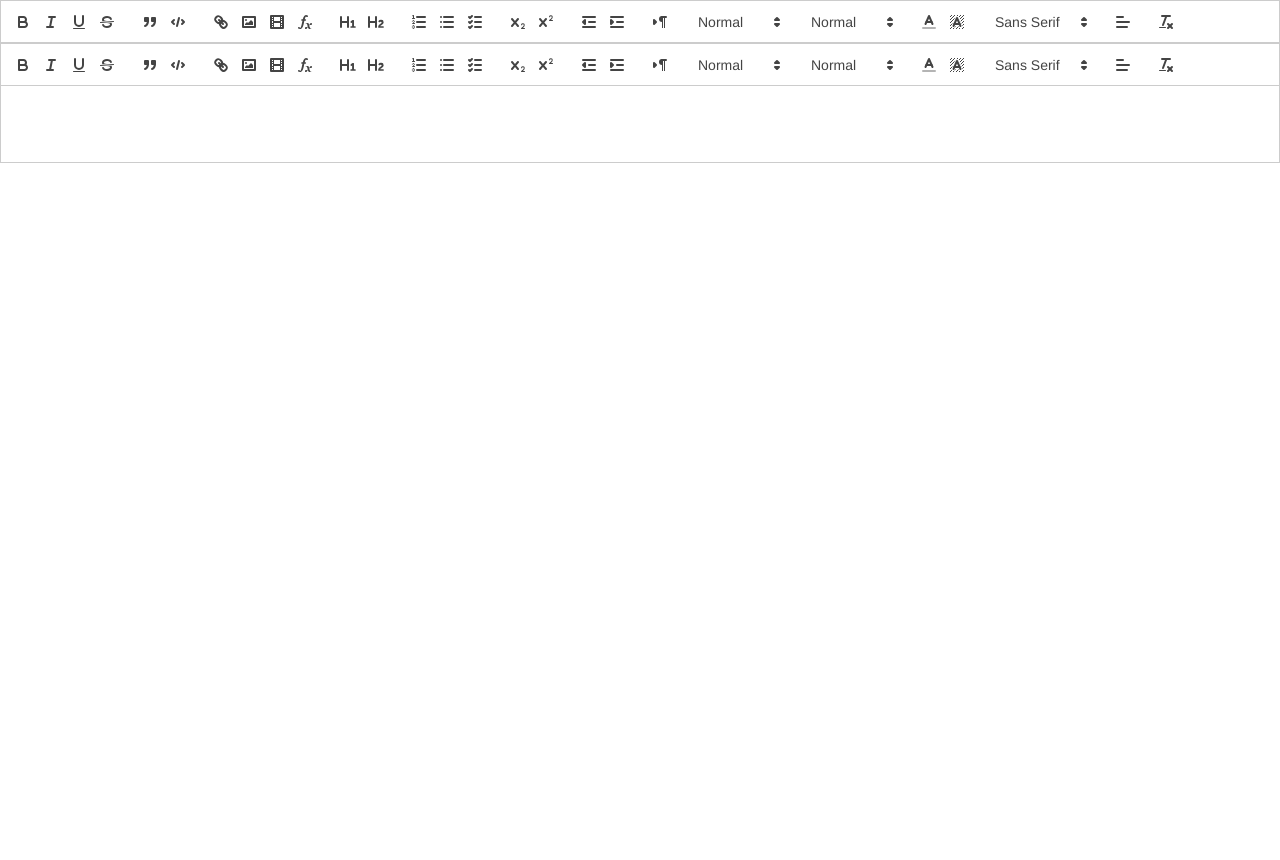
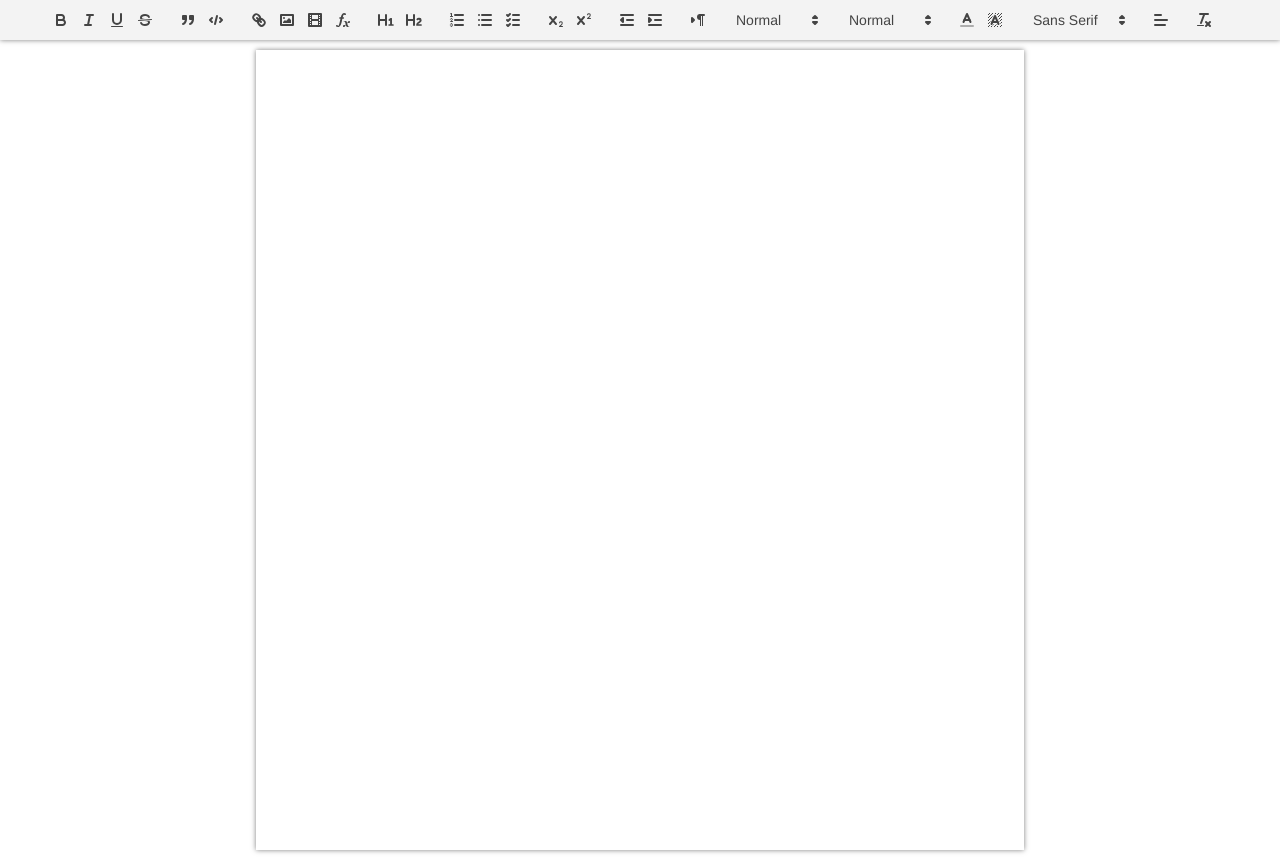
Before and after one commit to shreyanshtiwari4/EditIt, a React (Vite) app in the folder frontend/: page /text-editor in a window 1280 px wide. Before the commit the page ends 800 px from the top, so only its background shows below. Built offline with nearby package versions, Linux system fonts and the light colour scheme.

Commit message:
CSS Modified , fixed some text editor bugs

```diff
--- /dev/null
+++ b/frontend/src/App.css
@@ -0,0 +1,18 @@
+#container {
+    width: 60%;
+    background: #FFF;
+    box-shadow: 0 0 5px 0 rgba(0, 0, 0, 0.5);
+    margin: 10px auto 10px auto !important;
+    min-height: 100vh;
+  }
+
+  .ql-toolbar.ql-snow {
+    display: flex;
+    justify-content: center;
+    position: sticky;
+    top: 0;
+    z-index: 1;
+    background: #F3F3F3;
+    border: none !important;
+    box-shadow: 0 0 5px 0 rgba(0, 0, 0, 0.5);
+  }
--- a/frontend/src/App.jsx
+++ b/frontend/src/App.jsx
@@ -3,6 +3,7 @@ import Home from './pages/Home';
 import { BrowserRouter as Router, Route, Routes } from 'react-router-dom';
 import TextEditorPage from './pages/TextEditorPage';
 import CodeEditorPage from './pages/CodeEditorPage';
+import "./App.css"
 
 const App = () => {
     return (
--- a/frontend/src/components/BlankCodePage.jsx
+++ /dev/null
@@ -1,11 +0,0 @@
-import React from 'react';
-
-const BlankCodePage = ({ onClick }) => {
-    return (
-        <div onClick={onClick} className="cursor-pointer p-4 bg-white rounded shadow hover:bg-gray-100">
-            <h3 className="text-xl font-semibold">Start Blank Code File</h3>
-        </div>
-    );
-};
-
-export default BlankCodePage;
--- /dev/null
+++ b/frontend/src/components/BlankPage.jsx
@@ -0,0 +1,11 @@
+import React from 'react';
+
+const BlankPage = ( props ) => {
+    return (
+        <div className="cursor-pointer p-4 bg-white rounded shadow hover:bg-gray-100">
+            <h3 className="text-xl font-semibold">{props.content}</h3>
+        </div>
+    );
+};
+
+export default BlankPage;
--- a/frontend/src/components/BlankTextPage.jsx
+++ /dev/null
@@ -1,11 +0,0 @@
-import React from 'react';
-
-const BlankTextPage = ({ onClick }) => {
-    return (
-        <div onClick={onClick} className="cursor-pointer p-4 bg-white rounded shadow hover:bg-gray-100">
-            <h3 className="text-xl font-semibold">Start Blank Text File</h3>
-        </div>
-    );
-};
-
-export default BlankTextPage;
--- a/frontend/src/main.jsx
+++ b/frontend/src/main.jsx
@@ -1,10 +1,8 @@
-import React from 'react'
+import React, { StrictMode } from 'react'
 import ReactDOM from 'react-dom/client'
 import App from './App.jsx'
 
 
 ReactDOM.createRoot(document.getElementById('root')).render(
-  <React.StrictMode>
     <App />
-  </React.StrictMode>,
 )
--- a/frontend/src/pages/Home.jsx
+++ b/frontend/src/pages/Home.jsx
@@ -1,7 +1,8 @@
 import React from 'react';
-import { Link } from 'react-router-dom';
-import BlankCodePage from '../components/BlankCodePage';
-import BlankTextPage from '../components/BlankTextPage';
+import { Link , useNavigate} from 'react-router-dom';
+import BlankPage from '../components/BlankPage';
+
+
 
 const Home = () => {
     // const [fullScreen, setFullScreen] = useState(null);
@@ -42,6 +43,12 @@ const Home = () => {
     //     );
     // }
 
+    const navigate = useNavigate();
+
+    const navToTextEditor = () => {
+        navigate('/text-editor');
+    }
+
     return (
         <div className="min-h-screen bg-gray-100 flex flex-col items-center py-10">
             <h1 className="text-3xl font-bold mb-6">EditIt - Your own text and code editor</h1>
@@ -49,10 +56,10 @@ const Home = () => {
                 <h2 className="text-2xl font-semibold mb-4">Document Types</h2>
                 <div className="grid grid-cols-1 md:grid-cols-2 gap-6">
                     <Link to="/text-editor">
-                        <BlankTextPage />
+                        <BlankPage    content = " Blank Text Doc "/>
                     </Link>
                     <Link to="/code-editor">
-                        <BlankCodePage />
+                        <BlankPage  content = " Blank Code Editor "/>
                     </Link>
                 </div>
             </div>
--- a/frontend/src/pages/TextEditorPage.jsx
+++ b/frontend/src/pages/TextEditorPage.jsx
@@ -3,7 +3,7 @@ import TextEditor from '../components/TextEditor';
 
 const TextEditorPage = () => {
     return (
-        <div className="w-3/5 bg-white shadow-md my-2.5 mx-auto min-h-screen">
+        <div className= "">
             <TextEditor />
         </div>
     );
```
Also changed, not shown: frontend/src/components/TextEditor.jsx (+6 -1 lines).
